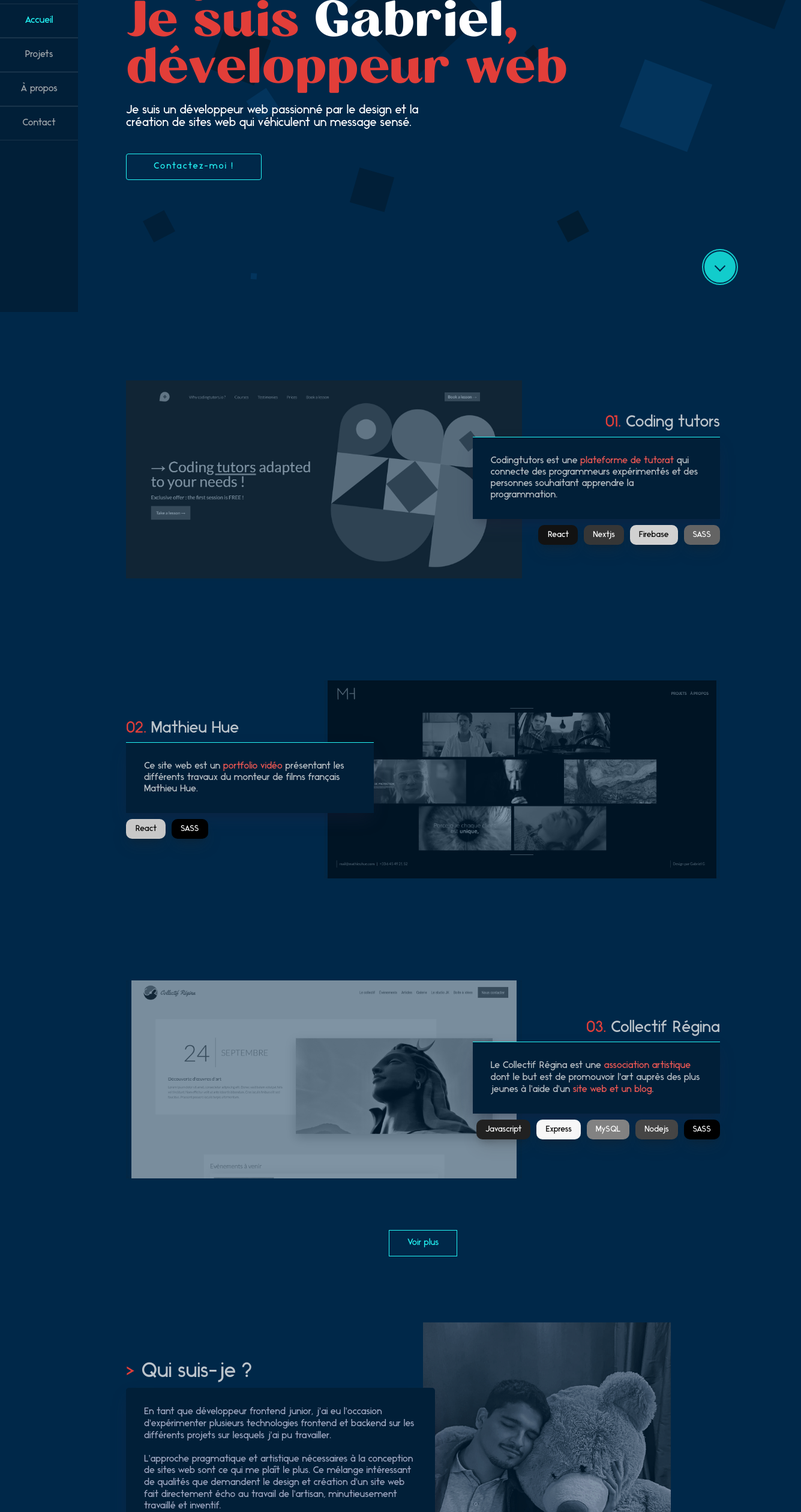
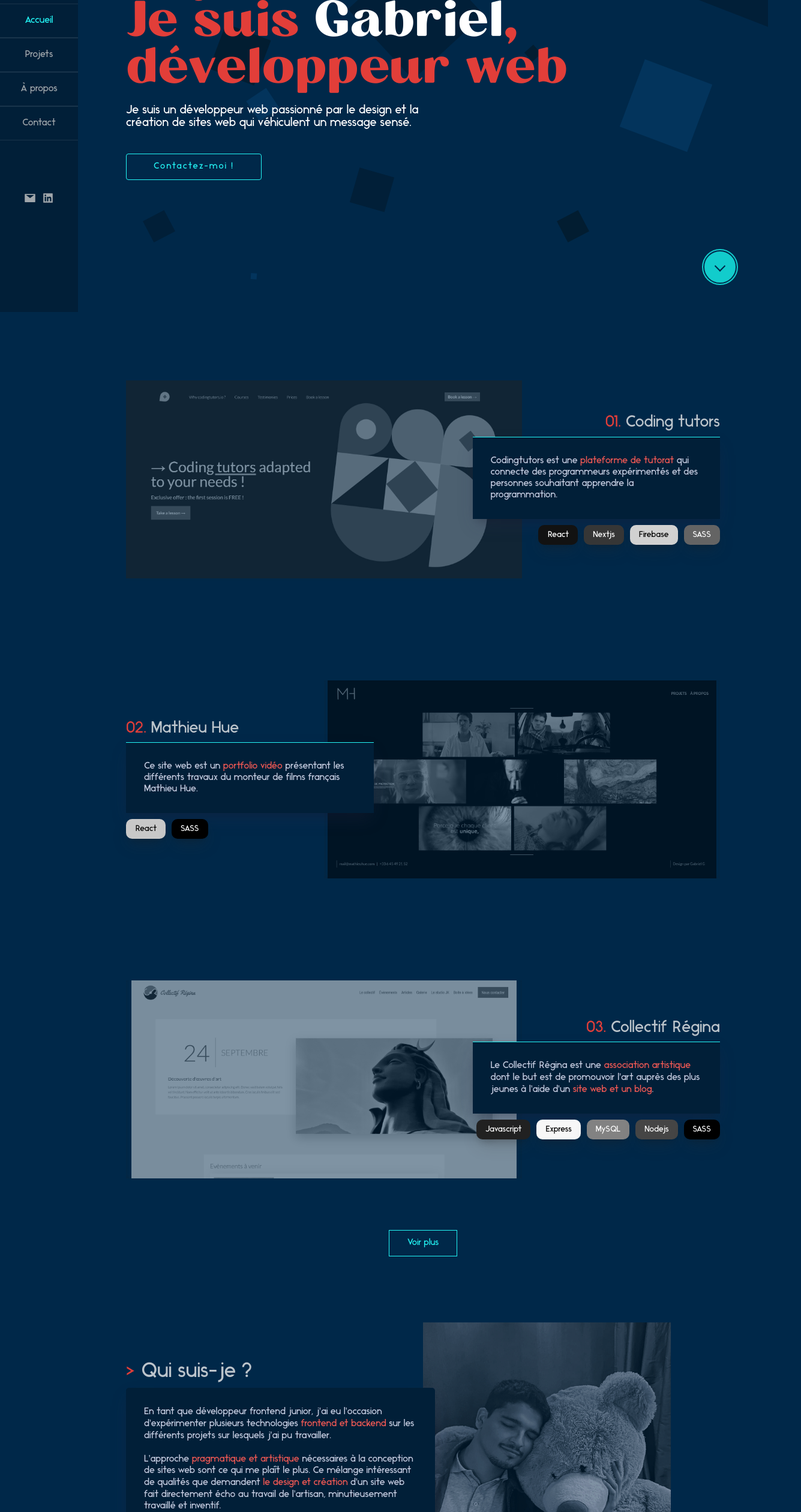
Before and after one commit to CapacManco/my-portfolio, a Next.js app: page / in a window 1280 px wide. Shown: the part 280-2800 px from the top of the page at 60% size, 1335 px wide, since content can reach past the window. Built offline with nearby package versions, Linux system fonts and the light colour scheme.

Commit message:
small changes

```diff
--- a/components/Nav.js
+++ b/components/Nav.js
@@ -1,7 +1,10 @@
 import React from 'react';
 import Image from 'next/image';
 
-// import { AiFillMail, AiFillLinkedin } from 'react-icons';
+import {
+  AiFillMail as MailIcon,
+  AiFillLinkedin as LinkedinIcon,
+} from 'react-icons/ai';
 
 import logo from '../public/img/logo.png';
 
@@ -65,7 +68,14 @@ export default function Nav({ activeThemeName, activeSection }) {
           </li>
         </a>
       </ul>
-      <div className="nav__links"></div>
+      <div className="nav__links">
+        <a href="mailto:garcia.gvj@gmail.com">
+          <MailIcon className="nav__link" />
+        </a>
+        <a href="https://www.linkedin.com/in/gabriel-garcia-3081b9246/">
+          <LinkedinIcon className="nav__link" />
+        </a>
+      </div>
     </nav>
   );
 }
--- a/package.json
+++ b/package.json
@@ -14,7 +14,8 @@
     "next": "12.3.1",
     "node-sass": "^7.0.3",
     "react": "^18.2.0",
-    "react-dom": "18.2.0"
+    "react-dom": "18.2.0",
+    "react-icons": "^4.6.0"
   },
   "devDependencies": {
     "eslint": "8.23.1",
--- a/pages/index.js
+++ b/pages/index.js
@@ -21,7 +21,7 @@ export default function Home() {
   });
 
   const [activeThemeName, setActiveThemeName] = useState(null);
-  const [activeSection, setActiveSection] = useState(null);
+  const [activeSection, setActiveSection] = useState('home');
 
   useEffect(() => {
     const checkClassNameHovered = () => {
@@ -31,7 +31,6 @@ export default function Home() {
         }
       }
     };
-
     setActiveThemeName(checkClassNameHovered());
   }, [projectsHovered]);
 
@@ -153,18 +152,54 @@ export default function Home() {
                 }`}
               >
                 En tant que développeur frontend junior, j&apos;ai eu
-                l&apos;occasion d&apos;expérimenter plusieurs technologies
-                frontend et backend sur les différents projets sur lesquels
-                j&apos;ai pu travailler. <br />
+                l&apos;occasion d&apos;expérimenter plusieurs technologies{' '}
+                <span
+                  className={`about__description__span ${
+                    activeThemeName
+                      ? `about__description__span--${activeThemeName}`
+                      : ''
+                  }`}
+                >
+                  frontend et backend
+                </span>{' '}
+                sur les différents projets sur lesquels j&apos;ai pu travailler.{' '}
                 <br />
-                L&apos;approche pragmatique et artistique nécessaires à la
-                conception de sites web sont ce qui me plaît le plus. Ce mélange
-                intéressant de qualités que demandent le design et création
+                <br />
+                L&apos;approche{' '}
+                <span
+                  className={`about__description__span ${
+                    activeThemeName
+                      ? `about__description__span--${activeThemeName}`
+                      : ''
+                  }`}
+                >
+                  pragmatique et artistique
+                </span>{' '}
+                nécessaires à la conception de sites web sont ce qui me plaît le
+                plus. Ce mélange intéressant de qualités que demandent{' '}
+                <span
+                  className={`about__description__span ${
+                    activeThemeName
+                      ? `about__description__span--${activeThemeName}`
+                      : ''
+                  }`}
+                >
+                  le design et création
+                </span>{' '}
                 d&apos;un site web fait directement écho au travail de
                 l&apos;artisan, minutieusement travaillé et inventif.
                 <br /> <br />
-                J&apos;approche chacun des projets qui me sont confiés avec
-                rigueur et communication.
+                J&apos;approche chacun des projets qui me sont confiés avec{' '}
+                <span
+                  className={`about__description__span ${
+                    activeThemeName
+                      ? `about__description__span--${activeThemeName}`
+                      : ''
+                  }`}
+                >
+                  rigueur et communication
+                </span>
+                .
               </div>
             </div>
             <div
@@ -216,9 +251,13 @@ export default function Home() {
             </span>
             Me contacter
           </div>
-          <div className="contact__description">
+          <div
+            className={`contact__description ${
+              activeThemeName ? `contact__description--${activeThemeName}` : ''
+            }`}
+          >
             Si vous souhaitez me parler à propos d&apos;un projet ou si vous
-            avez une question, n&apos;hésitez pas à me contacter :-{')'}
+            avez une question, n&apos;hésitez pas à m'écrire :-{')'}
           </div>
           <a href="mailto:garcia.gvj@gmail.com">
             <button className="button__style--1__small">Contactez-moi !</button>
--- a/public/style.css
+++ b/public/style.css
@@ -199,7 +199,8 @@ body {
   left: 0;
   width: 100%;
   height: 100%;
-  z-index: 2; }
+  z-index: 2;
+  overflow-x: clip; }
   .bg-bubbles li {
     position: absolute;
     list-style: none;
@@ -344,7 +345,17 @@ body {
     .nav__menu :first-child {
       border-top: 1px solid rgba(255, 255, 255, 0.096); }
   .nav__links {
-    display: flex; }
+    display: flex;
+    justify-content: center;
+    height: 20rem;
+    grid-gap: 1rem; }
+    .nav__links a {
+      color: inherit; }
+  .nav__logo {
+    height: 20rem; }
+  .nav__link {
+    height: 2rem;
+    width: 2rem; }
 
 .active {
   color: #23f5f5; }
@@ -419,7 +430,7 @@ body {
     .work__projet__description {
       padding: 3rem;
       background-color: #011f38;
-      color: rgba(236, 236, 236, 0.795);
+      color: #c6cce0;
       border-top: 1px solid #23f5f5;
       font-family: 'Ikaros';
       z-index: 2;
@@ -515,7 +526,7 @@ body {
   .about__description {
     padding: 3rem;
     background-color: #011f38;
-    color: #a0a8c2;
+    color: #c6cce0;
     font-family: 'Ikaros';
     z-index: 2;
     box-shadow: rgba(50, 50, 93, 0.25) 0px 13px 27px -5px, rgba(0, 0, 0, 0.3) 0px 8px 16px -8px;
@@ -567,6 +578,7 @@ body {
 .home,
 .about,
 .about__description,
+.about__description__span,
 .contact {
   transition: all 0.4s ease-in-out; }
 
@@ -677,25 +689,35 @@ body {
 
 .work__projet__description--photomoi,
 .about__description--photomoi {
-  color: white;
-  background-color: #000000; }
+  color: #a1a1a1;
+  background-color: #000000;
+  box-shadow: none; }
 
-.work__projet__span {
+.contact__description--photomoi {
+  color: #a1a1a1; }
+
+.work__projet__span,
+.about__description__span {
   color: #f35954; }
-  .work__projet__span--codingtutors {
+  .work__projet__span--codingtutors,
+  .about__description__span--codingtutors {
     color: #e4a905; }
-  .work__projet__span--mathieuhue {
+  .work__projet__span--mathieuhue,
+  .about__description__span--mathieuhue {
     padding: 0.3rem 0.7rem;
     color: #e4a905;
     background-color: #000000; }
-  .work__projet__span--collectifregina {
+  .work__projet__span--collectifregina,
+  .about__description__span--collectifregina {
     padding: 0.3rem 0.7rem;
     background-color: #ffffff;
     color: #7e007e; }
-  .work__projet__span--rethacolt {
+  .work__projet__span--rethacolt,
+  .about__description__span--rethacolt {
     color: #fa7538; }
-  .work__projet__span--photomoi {
-    color: grey; }
+  .work__projet__span--photomoi,
+  .about__description__span--photomoi {
+    color: #ffffff; }
 
 .active--codingtutors {
   color: #001644;
--- a/styles/sass/_bubbles.scss
+++ b/styles/sass/_bubbles.scss
@@ -7,6 +7,7 @@
   height: 100%;
 
   z-index: 2;
+  overflow-x: clip;
 
   li {
     position: absolute;
--- a/styles/sass/_layout.scss
+++ b/styles/sass/_layout.scss
@@ -105,7 +105,7 @@
     &__description {
       padding: 3rem;
       background-color: $color--primary--2;
-      color: $color--tertiary--4;
+      color: rgb(198, 204, 224);
       // border-right: 1px solid $color--quaternary;
       border-top: 1px solid $color--quaternary;
 
@@ -246,7 +246,7 @@
   &__description {
     padding: 3rem;
     background-color: $color--primary--2;
-    color: rgb(160, 168, 194);
+    color: rgb(198, 204, 224);
 
     font-family: 'Ikaros';
     z-index: 2;
--- a/styles/sass/_nav.scss
+++ b/styles/sass/_nav.scss
@@ -35,6 +35,22 @@
 
   &__links {
     display: flex;
+    justify-content: center;
+    height: 20rem;
+    grid-gap: 1rem;
+
+    a {
+      color: inherit;
+    }
+  }
+
+  &__logo {
+    height: 20rem;
+  }
+
+  &__link {
+    height: 2rem;
+    width: 2rem;
   }
 }
 
--- a/styles/sass/_theme.scss
+++ b/styles/sass/_theme.scss
@@ -7,6 +7,7 @@
 .home,
 .about,
 .about__description,
+.about__description__span,
 .contact {
   transition: all 0.4s ease-in-out;
 }
@@ -174,13 +175,22 @@
     border-top: 1px solid rgb(250, 188, 56);
   }
   &--photomoi {
-    color: white;
+    color: rgb(161, 161, 161);
     background-color: #000000;
+    box-shadow: none;
+  }
+}
+
+// Contact description
+.contact__description {
+  &--photomoi {
+    color: rgb(161, 161, 161);
   }
 }
 
 // Project description span color
-.work__projet__span {
+.work__projet__span,
+.about__description__span {
   color: $color--secondary--2;
 
   &--codingtutors {
@@ -203,7 +213,7 @@
   }
 
   &--photomoi {
-    color: grey;
+    color: #ffffff;
   }
 }
 
```
Also changed, not shown: 1 other file (tests, documents, lock files or other folders).
